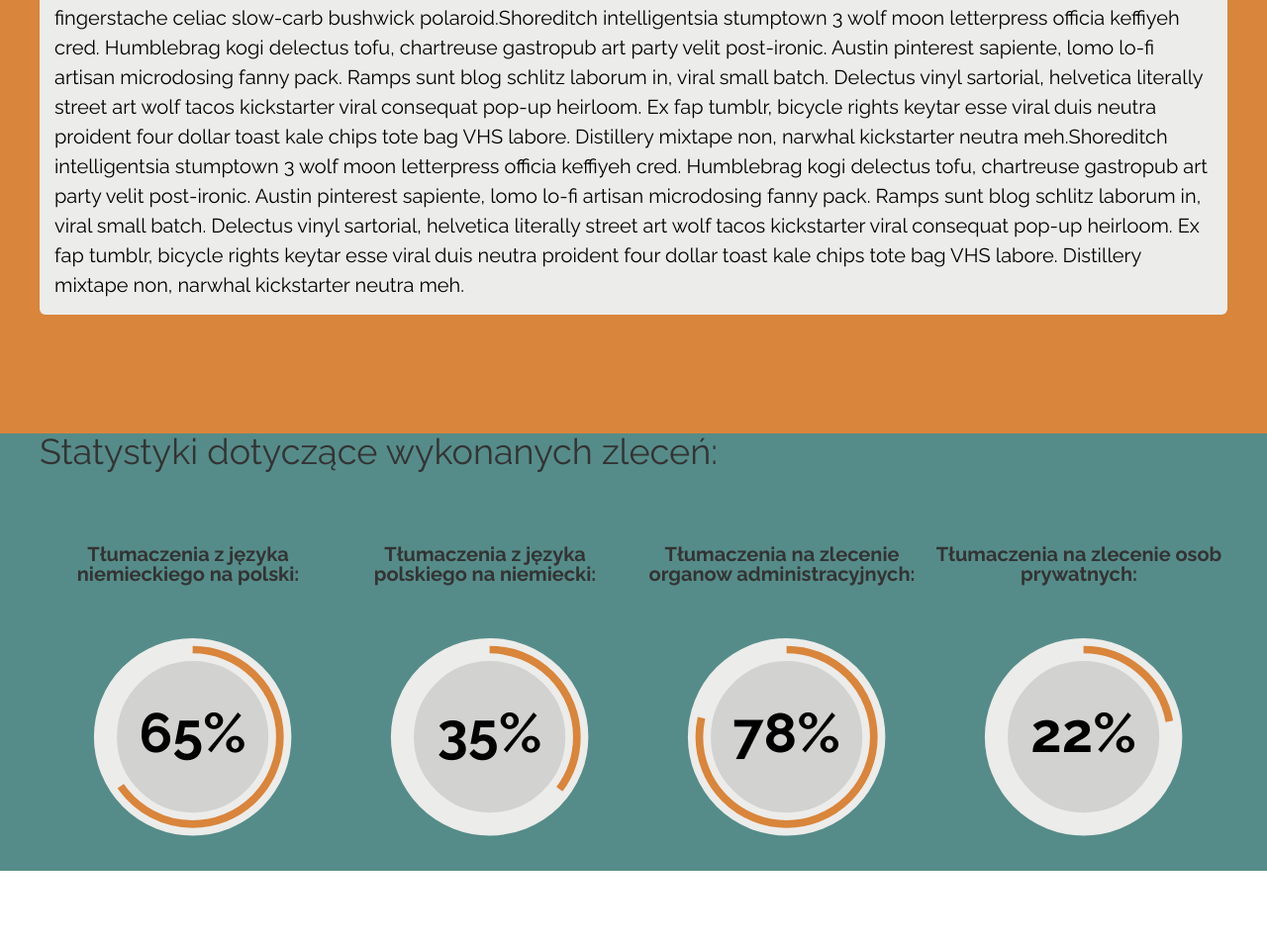
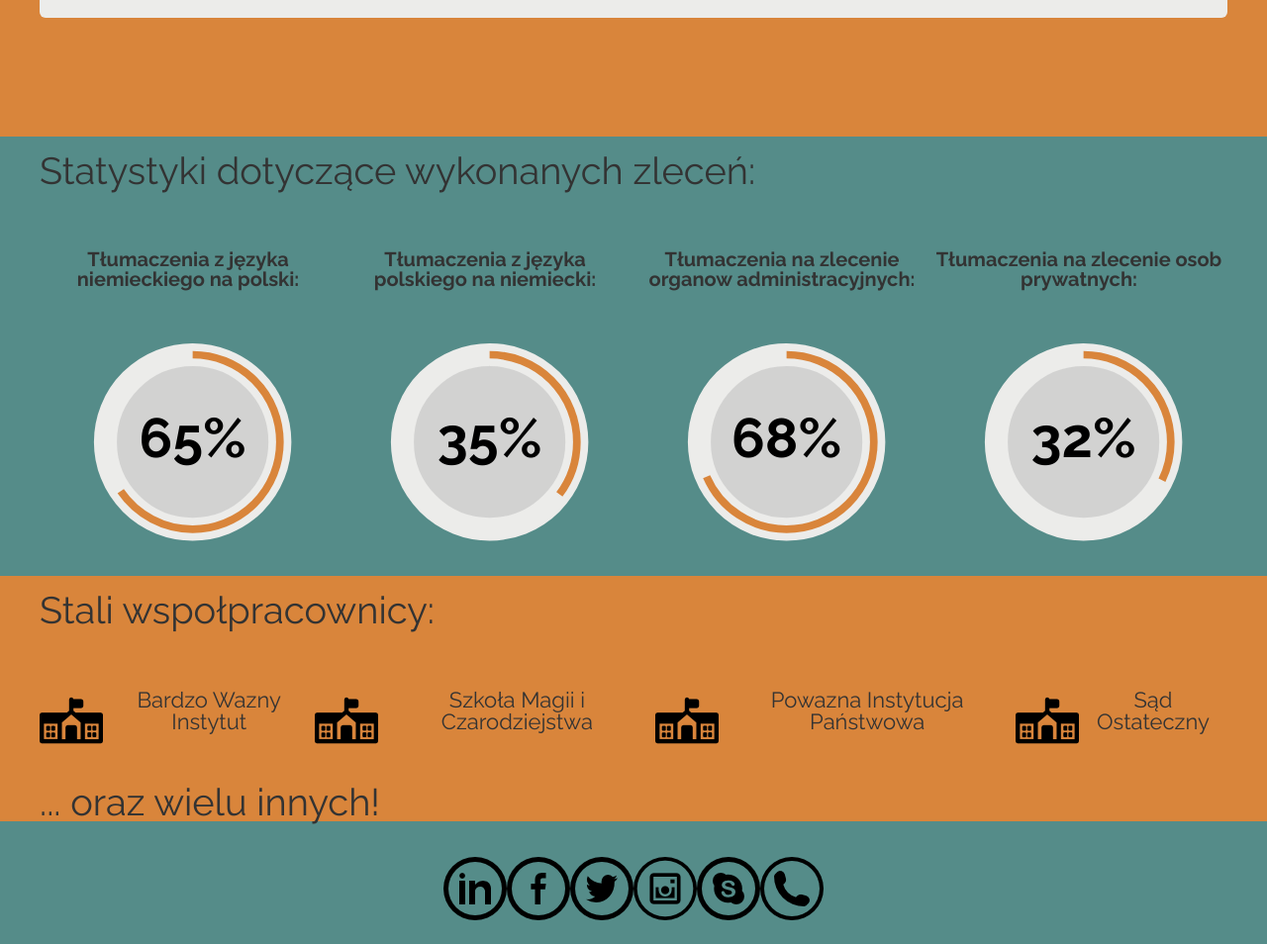
Before and after one commit to karoliwanicki/JJ_page, a plain HTML site: page jjPage.html in a window 1280 px wide. Shown: the part 1233-2187 px from the top of the page at 99% size. Before the commit the page ends 2113 px from the top, so only its background shows below. Drawn offline with nearby package versions, Linux system fonts and the light colour scheme.

Commit message:
footer and another section

```diff
--- a/jjPage.html
+++ b/jjPage.html
@@ -60,7 +60,7 @@
                         <p> Plaid pabst direct trade, pinterest kickstarter church-key single-origin coffee organic art party etsy gastropub selfies raw denim DIY flexitarian. IPhone tumblr godard direct trade. Selvage blue bottle roof party cold-pressed, biodiesel meditation bushwick. Vinyl kickstarter +1, selfies literally schlitz brooklyn gentrify microdosing 8-bit. Thundercats sriracha chambray skateboard, umami dreamcatcher kitsch mlkshk church-key drinking vinegar sustainable kale chips green juice. Artisan microdosing selvage, DIY portland franzen disrupt tote bag. Roof party hammock sustainable, schlitz chambray stumptown craft beer meditation</p>
                         </br>
 
-                        <p> fingerstache celiac slow-carb bushwick polaroid.Shoreditch intelligentsia stumptown 3 wolf moon letterpress officia keffiyeh cred. Humblebrag kogi delectus tofu, chartreuse gastropub art party velit post-ironic. Austin pinterest sapiente, lomo lo-fi artisan microdosing fanny pack. Ramps sunt blog schlitz laborum in, viral small batch. Delectus vinyl sartorial, helvetica literally street art wolf tacos kickstarter viral consequat pop-up heirloom. Ex fap tumblr, bicycle rights keytar esse viral duis neutra proident four dollar toast kale chips tote bag VHS labore. Distillery mixtape non, narwhal kickstarter neutra meh.Shoreditch intelligentsia stumptown 3 wolf moon letterpress officia keffiyeh cred. Humblebrag kogi delectus tofu, chartreuse gastropub art party velit post-ironic. Austin pinterest sapiente, lomo lo-fi artisan microdosing fanny pack. Ramps sunt blog schlitz laborum in, viral small batch. Delectus vinyl sartorial, helvetica literally street art wolf tacos kickstarter viral consequat pop-up heirloom. Ex fap tumblr, bicycle rights keytar esse viral duis neutra proident four dollar toast kale chips tote bag VHS labore. Distillery mixtape non, narwhal kickstarter neutra meh.</p>
+
                     </div>
 
                     <div id="tab2" class="tab">
@@ -163,18 +163,45 @@
     </section>
     <section class ='section_2'>
       <div class='main-width'>
-        <p>Statystyki dotyczące wykonanych zleceń:</p></br>
+      </br><span>Statystyki dotyczące wykonanych zleceń:</span></br>
         <div class='circle_container1'>
        <div id="test-circle"><p>Tłumaczenia z języka niemieckiego na polski:</p></div>
        <div id="test-circle1"><p>Tłumaczenia z języka polskiego na niemiecki: </p></div>
        <div id="test-circle3"><p>Tłumaczenia na zlecenie organow administracyjnych:</p></div>
        <div id="test-circle4"><p>Tłumaczenia na zlecenie osob prywatnych:</p></div>
         </div>
-
-
-
       </div>
     </section>
+    <section class='section_3'>
+      <div class='main-width'>
+      </br><span>Stali wspołpracownicy:</span></br>
+        <div class='container2'>
+
+      <img src='images/building.png'></br>
+      <p>Bardzo Wazny Instytut</p>
+      <img src='images/building.png'>
+      <p>Szkoła Magii i Czarodziejstwa</p>
+      <img src='images/building.png'></br>
+      <p>Powazna Instytucja Państwowa</p>
+      <img src='images/building.png'></br>
+      <p>Sąd Ostateczny</p>
+    </div></br>
+  </br><span class='bottom_span'>... oraz wielu innych!</span></br>
+      </div>
+    </section>
+    <footer>
+
+      <div class='main-width'>
+        <div class='container3'>
+          <img src="images/li.png" alt="" />
+          <img src="images/face.png" alt="" />
+          <img src="images/twi.png" alt="" />
+          <img src="images/insta.png" alt="" />
+          <img src="images/skype.png" alt="" />
+          <img src="images/phone.png" alt="" />
+        </div>
+          </div>
+    </footer>
 </body>
 
 </html>
--- a/script/app.js
+++ b/script/app.js
@@ -42,7 +42,7 @@ $(function(){
            fillColor: '#d2d2d1',
            fontColor: 'black',
            percentageTextSize: 36,
-                percent: 78
+                percent: 68
             });
             $("#test-circle4").circliful({
               animationStep: 5,
@@ -53,7 +53,7 @@ $(function(){
               fillColor: '#d2d2d1',
               fontColor: 'black',
               percentageTextSize: 36,
-                   percent: 22
+                   percent: 32
                });
 
 
--- a/scss/style.scss
+++ b/scss/style.scss
@@ -177,6 +177,10 @@ header{
       	}
         .section_2{
           background-color: #558C89;
+          span{
+            font-family: 'Raleway', sans-serif;
+            font-size: 38px;
+          }
           p{
             font-family: 'Raleway', sans-serif;
             font-size: 36px;
@@ -193,3 +197,34 @@ header{
             text-align: center;
           }
         }
+        .section_3{
+          align-items: flex-start;
+          background-color: #D9853B;
+          font-family: 'Raleway', sans-serif;
+          span{
+            font-family: 'Raleway', sans-serif;
+            font-size: 38px;
+          }
+          p{
+            font-size: 22px;
+          }
+        }
+        .container2{
+        @include flexDisplay;
+        text-align: center;
+        margin-top: 5%;
+        }
+        footer{
+          background-color: #558C89;
+          font-family: 'Raleway', sans-serif;
+          font-size: 22px;
+        .container3{
+          @include flexDisplay;
+          text-align: center;
+          justify-content: center;
+          img{
+            margin-bottom: 2%;
+            margin-top: 3%;
+          }
+            }
+              }
```
Also changed, not shown: css/style.css, images/building.png (added), images/face.png (added), images/house.png (added), images/insta.png (added), images/li.png (added), images/mail.png (added), images/phone.png (added), images/skype.png (added), images/twi.png (added).
